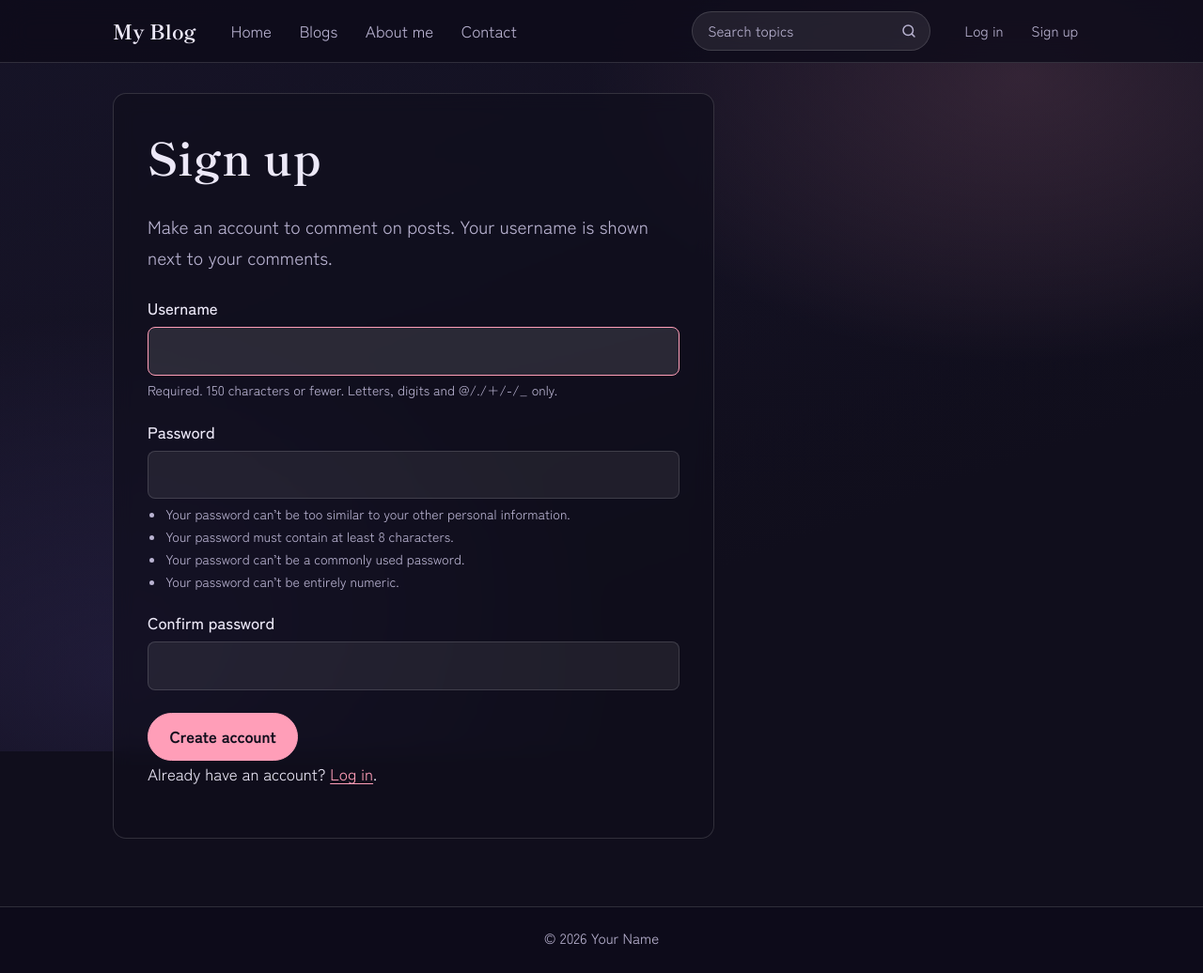
After one commit to sriprasadjoshi2005/my-blogs, a Django app: page /signup/ in a window 1280 px wide. The commit adds this page. Shown: the whole page at 94% size. Run offline with Django 5.2, Linux system fonts and the light colour scheme; data comes from the database, SQL or seed files in the repository; some libraries are stand-ins or nearby versions.

Commit message:
Add files via upload

```diff
--- a/blog/forms.py
+++ b/blog/forms.py
@@ -1,6 +1,8 @@
 from django import forms
+from django.contrib.auth import get_user_model
+from django.contrib.auth.forms import UserCreationForm
 
-from .models import ContactMessage
+from .models import Comment, ContactMessage
 
 
 class ContactForm(forms.ModelForm):
@@ -20,3 +22,25 @@ class ContactForm(forms.ModelForm):
         if self.cleaned_data.get("website"):
             raise forms.ValidationError("Spam detected.")
         return ""
+
+
+class SignUpForm(UserCreationForm):
+    # Hidden trap for spam bots, same idea as the contact form.
+    website = forms.CharField(required=False, widget=forms.TextInput(attrs={"tabindex": "-1", "autocomplete": "off"}))
+
+    class Meta(UserCreationForm.Meta):
+        model = get_user_model()
+        fields = ("username",)
+
+    def clean_website(self):
+        if self.cleaned_data.get("website"):
+            raise forms.ValidationError("Spam detected.")
+        return ""
+
+
+class CommentForm(forms.ModelForm):
+    class Meta:
+        model = Comment
+        fields = ["body"]
+        labels = {"body": "Your comment"}
+        widgets = {"body": forms.Textarea(attrs={"rows": 4, "maxlength": 1000})}
--- a/blog/models.py
+++ b/blog/models.py
@@ -1,3 +1,4 @@
+from django.conf import settings
 from django.db import models
 from django.urls import reverse
 from django.utils import timezone
@@ -159,3 +160,23 @@ class ContactMessage(models.Model):
 
     def __str__(self):
         return f"{self.name}: {self.subject or self.message[:40]}"
+
+
+class Comment(models.Model):
+    """A comment on a post, written by a signed-in visitor."""
+
+    post = models.ForeignKey(Post, on_delete=models.CASCADE, related_name="comments")
+    author = models.ForeignKey(
+        settings.AUTH_USER_MODEL, on_delete=models.CASCADE, related_name="blog_comments"
+    )
+    body = models.TextField(max_length=1000)
+    is_approved = models.BooleanField(
+        default=True, help_text="Untick to hide this comment from the site."
+    )
+    created_at = models.DateTimeField(auto_now_add=True)
+
+    class Meta:
+        ordering = ["created_at"]
+
+    def __str__(self):
+        return f"{self.author} on {self.post}: {self.body[:40]}"
--- /dev/null
+++ b/blog/templates/blog/signup.html
@@ -0,0 +1,41 @@
+{% extends "base.html" %}
+{% block title %}Sign up | {{ SITE_NAME }}{% endblock %}
+
+{% block content %}
+<section class="panel narrow">
+  <h1>Sign up</h1>
+  <p class="lead">Make an account to comment on posts. Your username is shown next to your comments.</p>
+
+  <form method="post" class="form" novalidate>
+    {% csrf_token %}
+    <input type="hidden" name="next" value="{{ next }}">
+    {% if form.errors %}<p class="message message-error" role="alert">Please fix the highlighted fields and try again.</p>{% endif %}
+
+    <div class="field {% if form.username.errors %}has-error{% endif %}">
+      <label for="{{ form.username.id_for_label }}">Username</label>
+      {{ form.username }}
+      {% for e in form.username.errors %}<p class="error">{{ e }}</p>{% endfor %}
+      <div class="helptext">{{ form.username.help_text }}</div>
+    </div>
+    <div class="field {% if form.password1.errors %}has-error{% endif %}">
+      <label for="{{ form.password1.id_for_label }}">Password</label>
+      {{ form.password1 }}
+      {% for e in form.password1.errors %}<p class="error">{{ e }}</p>{% endfor %}
+      <div class="helptext">{{ form.password1.help_text }}</div>
+    </div>
+    <div class="field {% if form.password2.errors %}has-error{% endif %}">
+      <label for="{{ form.password2.id_for_label }}">Confirm password</label>
+      {{ form.password2 }}
+      {% for e in form.password2.errors %}<p class="error">{{ e }}</p>{% endfor %}
+    </div>
+
+    <div class="hp" aria-hidden="true">
+      <label for="{{ form.website.id_for_label }}">Leave this empty</label>
+      {{ form.website }}
+    </div>
+
+    <p class="actions"><button class="button" type="submit">Create account</button></p>
+  </form>
+  <p>Already have an account? <a href="{% url 'blog:login' %}{% if next %}?next={{ next|urlencode }}{% endif %}">Log in</a>.</p>
+</section>
+{% endblock %}
--- a/blog/urls.py
+++ b/blog/urls.py
@@ -1,3 +1,4 @@
+from django.contrib.auth import views as auth_views
 from django.urls import path
 
 from . import views
@@ -10,4 +11,7 @@ urlpatterns = [
     path("blogs/<slug:slug>/", views.post_detail, name="post_detail"),
     path("about/", views.about, name="about"),
     path("contact/", views.contact, name="contact"),
+    path("signup/", views.signup, name="signup"),
+    path("login/", auth_views.LoginView.as_view(template_name="blog/login.html"), name="login"),
+    path("logout/", auth_views.LogoutView.as_view(), name="logout"),
 ]
--- a/blog/views.py
+++ b/blog/views.py
@@ -1,12 +1,18 @@
+from datetime import timedelta
+
 from django.conf import settings
 from django.contrib import messages
+from django.contrib.auth import login
+from django.contrib.auth.views import redirect_to_login
 from django.core.mail import send_mail
 from django.core.paginator import Paginator
 from django.db.models import Q
 from django.shortcuts import get_object_or_404, redirect, render
+from django.utils import timezone
+from django.utils.http import url_has_allowed_host_and_scheme
 
-from .forms import ContactForm
-from .models import Post, Topic
+from .forms import CommentForm, ContactForm, SignUpForm
+from .models import Comment, Post, Topic
 
 
 def home(request):
@@ -60,12 +66,70 @@ def post_detail(request, slug):
     post = get_object_or_404(qs, slug=slug)
     newer = Post.published.filter(published_at__gt=post.published_at).order_by("published_at").first() if post.published_at else None
     older = Post.published.filter(published_at__lt=post.published_at).first() if post.published_at else None
+
+    # Comments are only open on posts that are really published (not draft previews).
+    comments_open = Post.published.filter(pk=post.pk).exists()
+    comment_form = CommentForm()
+
+    if request.method == "POST":
+        if not request.user.is_authenticated:
+            return redirect_to_login(request.get_full_path())
+        if not comments_open:
+            messages.error(request, "Comments are closed on this post.")
+            return redirect(post.get_absolute_url())
+
+        comment_form = CommentForm(request.POST)
+        cooldown = timezone.now() - timedelta(seconds=settings.COMMENT_COOLDOWN_SECONDS)
+        if Comment.objects.filter(author=request.user, created_at__gte=cooldown).exists():
+            messages.error(request, "Easy there! Please wait a few seconds before commenting again.")
+        elif comment_form.is_valid():
+            comment = comment_form.save(commit=False)
+            comment.post = post
+            comment.author = request.user
+            comment.is_approved = settings.COMMENTS_AUTO_APPROVE
+            comment.save()
+            if comment.is_approved:
+                messages.success(request, "Thanks! Your comment has been posted.")
+            else:
+                messages.success(request, "Thanks! Your comment will appear once it has been approved.")
+            return redirect(f"{post.get_absolute_url()}#comments")
+
+    comments = post.comments.filter(is_approved=True).select_related("author") if comments_open else []
     share_image = request.build_absolute_uri(post.cover_image.url) if post.cover_image else ""
     return render(
         request,
         "blog/post_detail.html",
-        {"post": post, "newer": newer, "older": older, "share_image": share_image},
+        {
+            "post": post,
+            "newer": newer,
+            "older": older,
+            "share_image": share_image,
+            "comments": comments,
+            "comments_open": comments_open,
+            "comment_form": comment_form,
+        },
     )
+
+
+def signup(request):
+    """Anyone can make an account so they can comment. These accounts can't enter the admin."""
+    if request.user.is_authenticated:
+        return redirect("blog:home")
+
+    next_url = request.POST.get("next") or request.GET.get("next", "")
+    if not url_has_allowed_host_and_scheme(next_url, allowed_hosts={request.get_host()}):
+        next_url = ""
+
+    if request.method == "POST":
+        form = SignUpForm(request.POST)
+        if form.is_valid():
+            user = form.save()
+            login(request, user)
+            messages.success(request, f"Welcome, {user.get_username()}! You can now comment on posts.")
+            return redirect(next_url or "blog:home")
+    else:
+        form = SignUpForm()
+    return render(request, "blog/signup.html", {"form": form, "next": next_url})
 
 
 def about(request):
--- a/static/css/style.css
+++ b/static/css/style.css
@@ -252,7 +252,7 @@ a.chip-on:hover { color: var(--ink); background: #ffc2d2; }
   border-radius: var(--radius-sm); padding: .6rem 1rem; font-size: .95rem;
 }
 .pager { max-width: calc(var(--read-width) + 4.5rem); margin-inline: auto; }
-.page > .pager:not(.post + .pager) { max-width: none; }
+.page > .pager:not(.post + .pager):not(.comments + .pager) { max-width: none; }
 
 /* Everything you write in the editor */
 .prose { max-width: var(--read-width); font-size: 1.125rem; line-height: 1.85; display: flow-root; }
@@ -320,6 +320,8 @@ a.chip-on:hover { color: var(--ink); background: #ffc2d2; }
 .field.has-error input, .field.has-error textarea { border-color: #ff7a8a; }
 .error { color: #ffa1ad; font-size: .92rem; margin: .3rem 0 0; }
 .hp { position: absolute; left: -9999px; height: 0; overflow: hidden; }
+.helptext { color: var(--mist-dim); font-size: .88rem; margin-top: .3rem; }
+.helptext ul { padding-left: 1.2rem; margin: .3rem 0 0; }
 
 .messages { margin-bottom: 1.25rem; }
 .message {
@@ -328,6 +330,28 @@ a.chip-on:hover { color: var(--ink); background: #ffc2d2; }
 }
 .message-success { border-color: #7fd6a5; }
 .message-error { border-color: #ff7a8a; }
+
+/* ==========================================================================
+   Comments and account links
+   ========================================================================== */
+.comments { max-width: calc(var(--read-width) + 4.5rem); margin-inline: auto; margin-bottom: 1.5rem; background: var(--glass-strong); }
+.comments h2 { margin-bottom: .6rem; }
+.comment-list { list-style: none; padding: 0; margin: 0 0 1.5rem; }
+.comment { padding: 1rem 0; border-bottom: 1px solid var(--line); }
+.comment:last-child { border-bottom: 0; }
+.comment-meta { display: flex; gap: .6rem; align-items: baseline; margin: 0 0 .3rem; color: var(--mist-dim); font-size: .92rem; }
+.comment-author { color: var(--sakura); font-weight: 500; }
+.comment-body { margin: 0; overflow-wrap: anywhere; }
+.comment-hint { color: var(--mist-dim); }
+
+.auth-links { display: flex; align-items: center; gap: .25rem; font-size: .95rem; }
+.auth-links a, .link-button {
+  color: var(--mist-dim); text-decoration: none; background: none; border: 0;
+  font: inherit; cursor: pointer; padding: .35rem .8rem; border-radius: 999px;
+}
+.auth-links a:hover, .link-button:hover { color: var(--mist); background: rgba(255, 255, 255, 0.08); }
+.auth-name { color: var(--sakura); font-weight: 500; }
+@media (max-width: 720px) { .auth-links { order: 2; } }
 
 /* ==========================================================================
    Footer
--- a/templates/base.html
+++ b/templates/base.html
@@ -5,7 +5,7 @@
   <meta name="viewport" content="width=device-width, initial-scale=1">
   <title>{% block title %}{{ SITE_NAME }}{% endblock %}</title>
   <meta name="description" content="{% block meta_description %}{{ profile.tagline }}{% endblock %}">
-    {% block social_meta %}
+  {% block social_meta %}
     <meta property="og:site_name" content="{{ SITE_NAME }}">
     <meta property="og:type" content="website">
     <meta property="og:title" content="{{ SITE_NAME }}">
@@ -50,6 +50,16 @@
           <svg viewBox="0 0 24 24" width="18" height="18" fill="none" stroke="currentColor" stroke-width="2" stroke-linecap="round" aria-hidden="true"><circle cx="11" cy="11" r="7"/><path d="m20 20-3.5-3.5"/></svg>
         </button>
       </form>
+
+      <div class="auth-links">
+        {% if user.is_authenticated %}
+          <span class="auth-name">{{ user.get_username }}</span>
+          <form action="{% url 'blog:logout' %}" method="post">{% csrf_token %}<button type="submit" class="link-button">Log out</button></form>
+        {% else %}
+          <a href="{% url 'blog:login' %}?next={{ request.path|urlencode }}">Log in</a>
+          <a href="{% url 'blog:signup' %}">Sign up</a>
+        {% endif %}
+      </div>
     </div>
   </header>
 
```
Also changed, not shown: blog/admin.py (+26 -1 lines), blog/templates/blog/login.html (added, +31 -0 lines), blog/templates/blog/post_detail.html (+39 -0 lines), blog/tests.py (+85 -2 lines), blog/migrations/0002_comment.py (added).
